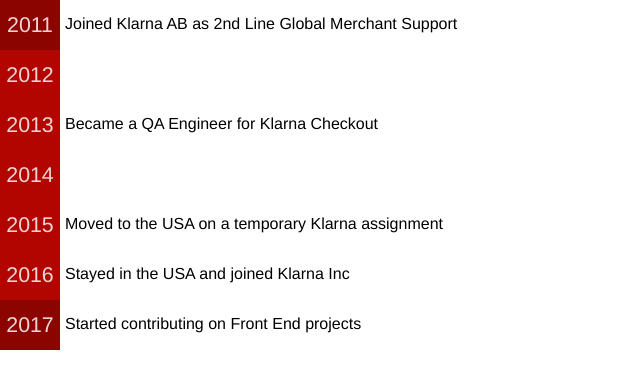
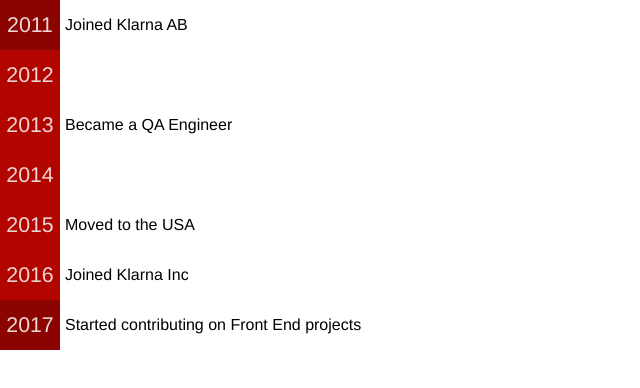
Before and after one commit to kgilles/kgilles-me, a React app: page / in a window 1280 px wide. Shown: the top 388 px of the page, without its empty margins (0-640 px from the left). Built offline with nearby package versions, Linux system fonts and the light colour scheme.

Commit message:
Expand event description on click

```diff
--- a/src/components/Event/index.jsx
+++ b/src/components/Event/index.jsx
@@ -7,12 +7,20 @@ export default class Timeline extends React.Component {
     const eventDescTop = this.props.eventPosition === 1 ? 15 : 15 + 50 * (this.props.eventPosition - 1);
     let yearBlockClasses = styles.eventContainer;
     yearBlockClasses += this.props.keyYear === true ? ` ${styles.keyYear}` : ` ${styles.midYear}`;
+    if (this.props.activeEventYears.indexOf(this.props.year) !== -1) yearBlockClasses += ` ${styles.active}`;
 
     return (
-      <div className={yearBlockClasses}>
+      <div
+        data-year={this.props.year}
+        className={yearBlockClasses}
+        onClick={() => this.props.activateEventYear(this.props.year)}
+      >
         <div className={styles.year}>{this.props.year}</div>
+        <div className={styles.eventSummary}>
+          {t(`timeline.events.${this.props.year}.summary`)}
+        </div>
         <div className={styles.eventDescription}>
-          {t(`timeline.events.${this.props.year}`)}
+          {t(`timeline.events.${this.props.year}.description`)}
         </div>
       </div>
     );
--- a/src/components/Event/index.scss
+++ b/src/components/Event/index.scss
@@ -1,13 +1,12 @@
 .eventContainer {
   width: 500px;
-  height: 50px;
   float: left;
   font-size: 16pt;
   text-align: center;
   transition: background 0.3s;
 }
 
-.eventContainer:hover {
+.eventContainer:hover, .eventContainer.active {
   cursor: pointer;
   background-color: #D92E2A;
 }
@@ -21,11 +20,11 @@
   transition: font 0.3s;
 }
 
-.eventContainer:hover .year {
+.eventContainer:hover .year, .active .year {
   font-size: 16.7pt;
 }
 
-.eventDescription {
+.eventSummary {
   width: 440px;
   height: 50px;
   background-color: #ffffff;
@@ -35,12 +34,35 @@
   box-sizing: border-box;
   -webkit-box-sizing: border-box;
   -moz-box-sizing: border-box;
-  padding: 15px 0 0 5px;
-  transition: font 0.3s;
+  padding: 16px 0 0 5px;
+  transition: font-size 0.3s;
 }
 
-.eventContainer:hover .eventDescription {
-  font-size: 12.1pt;
+.eventContainer:hover .eventSummary, .active .eventSummary {
+  font-size: 12.5pt;
+}
+
+.active .eventSummary {
+  font-weight: 500;
+}
+
+.eventDescription {
+  max-height: 0px;
+  width: 440px;
+  margin-left: 60px;
+  text-align: left;
+  font-size: 12pt;
+  box-sizing: border-box;
+  -webkit-box-sizing: border-box;
+  -moz-box-sizing: border-box;
+  padding: 0 0 5px 5px;
+  background-color: #ffffff;
+  transition: max-height 1s cubic-bezier(0, 1, 0, 1);
+}
+
+.active .eventDescription {
+  max-height: 500px;
+  transition: max-height 1s linear;
 }
 
 .keyYear {
--- a/src/components/Timeline/index.jsx
+++ b/src/components/Timeline/index.jsx
@@ -9,11 +9,11 @@ export default class Timeline extends React.Component {
     return this.yearRange().map((year) => {
       eventPosition += 1;
       if (year === this.props.startYear) {
-        return (<Event key={year} year={year} keyYear={true} eventPosition={eventPosition} />);
+        return (<Event {...this.props} key={year} year={year} keyYear={true} eventPosition={eventPosition} />);
       } else if (year === this.props.endYear) {
-        return (<Event key={year} year={year} keyYear={true} eventPosition={eventPosition} />);
+        return (<Event {...this.props} key={year} year={year} keyYear={true} eventPosition={eventPosition} />);
       }
-      return (<Event key={year} year={year} eventPosition={eventPosition} />);
+      return (<Event {...this.props} key={year} year={year} eventPosition={eventPosition} />);
     });
   }
 
--- a/src/components/Timeline/index.scss
+++ b/src/components/Timeline/index.scss
@@ -1,4 +1,5 @@
 .timeline {
   width: 500px;
   height: auto;
+  overflow: hidden;
 }
--- a/src/containers/App.jsx
+++ b/src/containers/App.jsx
@@ -3,13 +3,37 @@ import './App.scss';
 import Timeline from '../components/Timeline';
 
 export default class App extends React.Component {
+  constructor(props) {
+    super(props);
+
+    this.state = {
+      activeEventYears: []
+    };
+
+    this.activateEventYear = this.activateEventYear.bind(this);
+  }
+
+  activateEventYear(year) {
+    const nextActiveYears = this.state.activeEventYears;
+    const yearIndex = nextActiveYears.indexOf(year);
+    if (yearIndex === -1) {
+      nextActiveYears.push(year);
+    } else {
+      nextActiveYears.splice(yearIndex, 1);
+    }
+
+    this.setState({ activeEventYears: nextActiveYears });
+  }
+
   render() {
     const endYear = new Date().getFullYear();
 
     return (
       <Timeline
+        {...this.state}
         startYear={2011}
         endYear={endYear}
+        activateEventYear={this.activateEventYear}
       />
     );
   }
--- a/src/text/en_US.js
+++ b/src/text/en_US.js
@@ -1,13 +1,28 @@
 const texts = {
   timeline: {
     events: {
-      2011: 'Joined Klarna AB as 2nd Line Global Merchant Support',
-      2012: '',
-      2013: 'Became a QA Engineer for Klarna Checkout',
-      2014: '',
-      2015: 'Moved to the USA on a temporary Klarna assignment',
-      2016: 'Stayed in the USA and joined Klarna Inc',
-      2017: 'Started contributing on Front End projects'
+      2011: {
+        summary: 'Joined Klarna AB',
+        description: '...in September as a 2nd Line Global Merchant Support agent.',
+      },
+      2012: {},
+      2013: {
+        summary: 'Became a QA Engineer',
+        description: '...for Klarna Checkout.'
+      },
+      2014: {},
+      2015: {
+        summary: 'Moved to the USA',
+        description: '...on a temporary Klarna assignment.'
+      },
+      2016: {
+        summary: 'Joined Klarna Inc',
+        description: '...after deciding to stay in the USA. Also started taking more interest in, and learning about, front end development with JavaScript.'
+      },
+      2017: {
+        summary: 'Started contributing on Front End projects',
+        description: '...when priorities allowed. Still working mainly as a QA.'
+      }
     }
   }
 };
```
